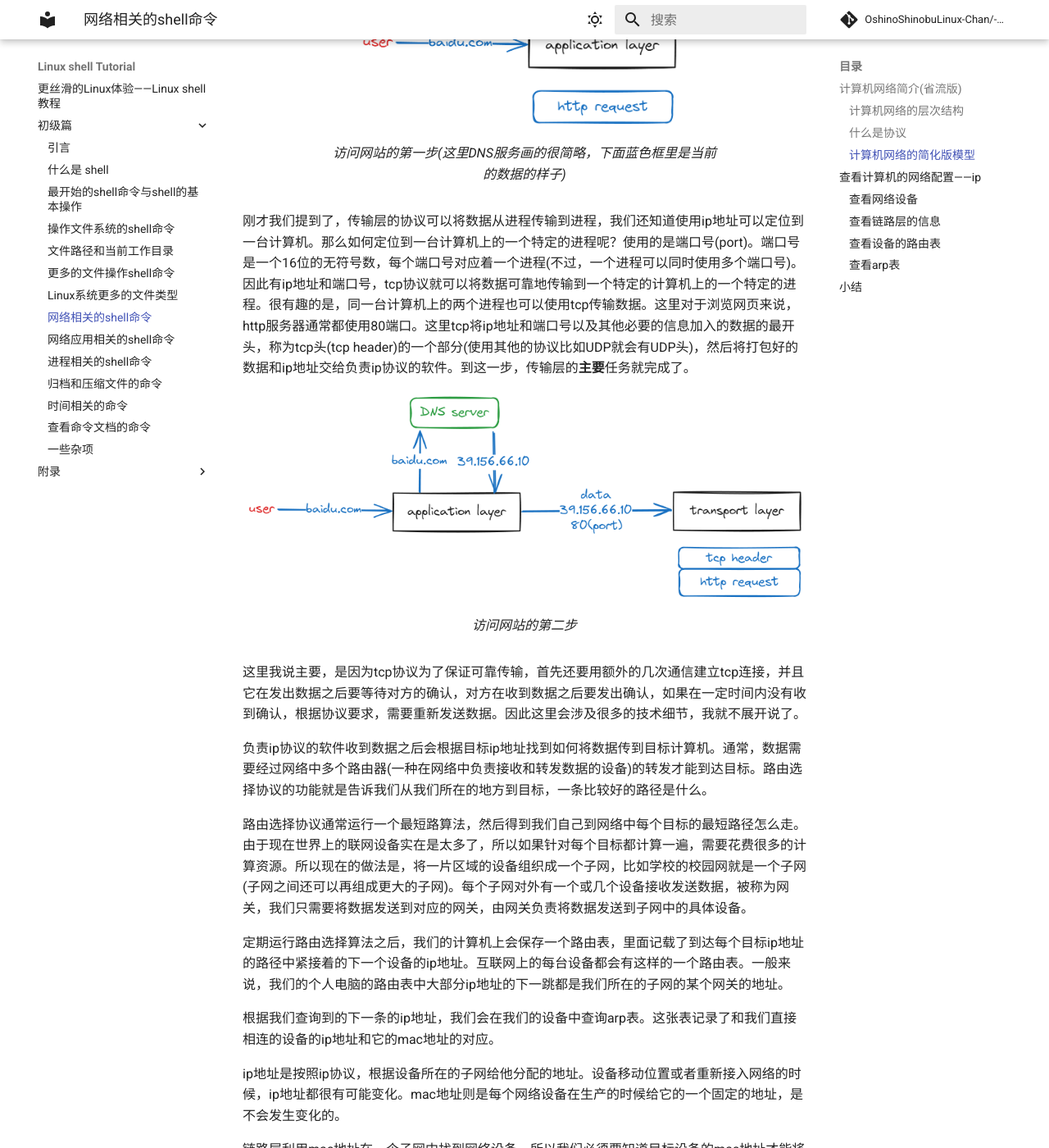
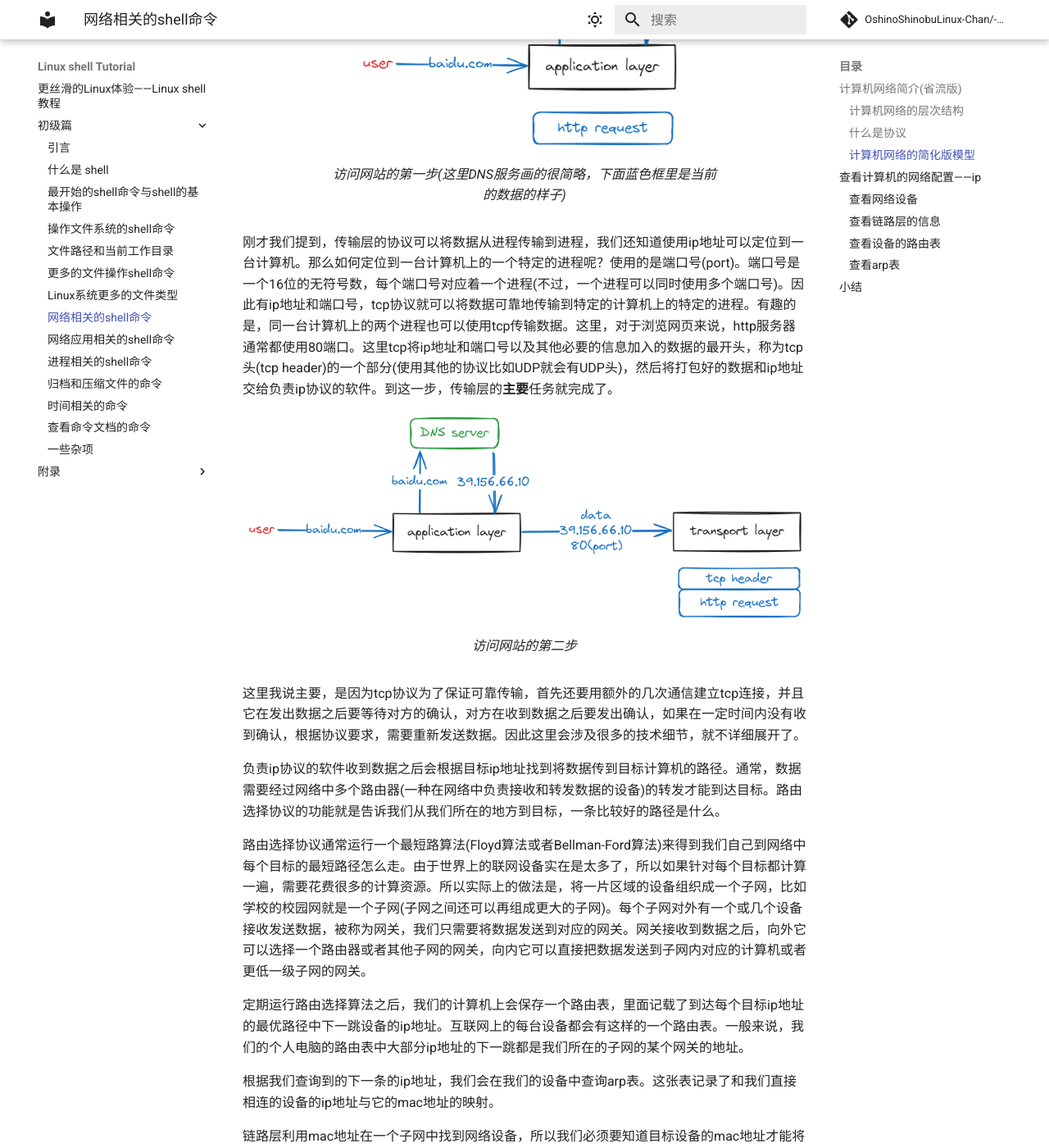
Before and after one commit to OshinoShinobu-Chan/Linux-shell-Tutorial, an MkDocs documentation site: the page built from docs/初级篇/h-8.网络相关的shell命令.md, in a window 1280 px wide and 1400 px high, scrolled down 2573 px. Shown: the whole window at 82% size. Built offline with MkDocs 1.6.1 and Material for MkDocs 9.7.7, drawn with Linux system fonts in a browser that asks for light colours; comment, search, counter and statistics services are not loaded; some of the changed text lies outside the part shown.

Commit message:
Fix typo in ch 8

````diff
--- a/docs/初级篇/h-8.网络相关的shell命令.md
+++ b/docs/初级篇/h-8.网络相关的shell命令.md
@@ -3,7 +3,7 @@
 !!! info "info"
     这一页会有比较多的图片，请在网络畅通的环境下浏览本页
 
-经过了前面三章的内容，我们终于结束了初级篇中对文件系统相关`shell`命令的介绍。网络功能也是操作系统为我们提供的很重要的一项服务，因此接下来我们会开始学习网络相关的`shell`命令。由于网络相关的技术有很多并且它们十分复杂且紧密相连，所以很难在短短的一两章里面清楚严谨地介绍所有网络相关命令。所以我打算采取这样的方式：首先用尽量简单通俗的方式方式介绍一下当前我们的互联网的模型和其中几个重要概念，然后我依次介绍几个常用的命令中最常用的几个用法。我必须承认，这一章中的其中几个命令，我所介绍的用法只是冰山一角，但是我受限于我的个人水平，篇幅和本文档定位的原因，我无法介绍更多详细的内容。如果经过了我的介绍，你对计算机网络产生了兴趣，推荐你去学习一下计算机网络这门课的相关知识，然后再利用网络或者相关的用户手册(如何查看用户手册将在[第13章]()中介绍)更加深入地学习一下这些命令的使用。
+经过了前面三章的内容，我们终于结束了初级篇中对文件系统相关`shell`命令的介绍。网络功能也是操作系统为我们提供的很重要的一项服务，因此接下来我们会开始学习网络相关的`shell`命令。由于网络相关的技术有很多并且它们十分复杂且紧密相连，所以很难在短短的一两章里面清楚严谨地介绍所有网络相关命令。所以我打算采取这样的方式：首先用尽量简单通俗的方式方式介绍一下当前我们的互联网的模型和其中几个重要概念，然后我依次介绍几个常用的命令中最常用的几个用法。我必须承认，这一章中的其中几个命令，我所介绍的用法只是冰山一角，但是我受限于我的个人水平，篇幅和本文档定位的原因，我无法介绍更多详细的内容。如果经过了我的介绍，你对计算机网络产生了兴趣，推荐你去学习一下计算机网络这门课程的相关知识，然后再利用互联网或者相关的用户手册(如何查看用户手册将在[第13章](./m-13.查看命令文档的命令.md)中介绍)更加深入地学习一下这些命令的使用。
 > 这里夹带一个私货，如果你希望系统学习计算机网络，强烈推荐中科大郑烇老师的计算机网络课程。[链接](https://www.bilibili.com/video/BV1JV411t7ow)(Bilibili, BV1JV411t7ow)
 
 ## 计算机网络简介(省流版)
@@ -15,7 +15,7 @@
 
 ### 什么是协议
 
-在计算机网络中，处于核心地位的就是各种协议。上面我们所说的能力，都是靠协议规范的。所谓协议，简单来说就是对某一层中某项功能的具体行为的规定。例如，我们想要有发送电子邮件的能力，相应的协议就规定了什么是电子邮件，要将你的邮件数据以什么样的形式发送出去才能被正确接收到等等。
+在计算机网络中，处于核心地位的就是各种**协议**。上面我们所说的能力，都是靠协议规范的。所谓协议，简单来说就是对某一层中某项功能的具体行为的规定。例如，我们想要有发送电子邮件的能力，相应的协议就规定了什么是电子邮件，要将你的邮件数据以什么样的形式发送出去才能被正确接收到等等。
 
 计算机网络的分层结构中，每一层都有若干功能，每种功能都有至少一个协议来规范。我们的计算机中就有大量的代码(可能是一个程序也可能是某个库)按照协议的要求实现了这些能力，这样我们的计算机才能连接互联网，使用各种网络应用。
 
@@ -23,7 +23,7 @@
 
 1. 应用层(application layer)：应用层提供的是用户直接接触的应用，它给我们提供的能力包括但不限于发送邮件(smtp, icmp, pop3协议)，浏览网页(http, https协议)，上传下载文件(http, https, ftp等协议)。后面我们会学到的一些命令就使用了应用层提供的能力。
 
-2. 传输层(transport layer)：传输层提供的是将数据从一个进程传输到另一个进程的能力。它给应用层的应用提供的能力包括但不限于可靠的数据传输(这里的可靠可以简单理解成在理论上保证发送的数据对方一定能接收到，tcp协议)，不可靠的数据传输(好处是高效，udp协议)。
+2. 传输层(transport layer)：传输层提供的是将数据从一个进程传输到另一个进程的能力(当然，这两个进程可以在不同的计算机上)。它给应用层的应用提供的能力包括但不限于可靠的数据传输(这里的可靠可以简单理解成在理论上保证发送的数据对方**一定**能**正确**接收到，tcp协议)，不可靠的数据传输(好处是高效，udp协议)。
 
 3. 网络层(internet layer)：网络层提供的是将数据从一台计算机传输到另一台计算机的能力(不保证可靠)。它给传输层提供的能力只有根据ip地址将数据发给对应的计算机(ip协议和一些路由选择协议)。
 
@@ -40,39 +40,40 @@
 
 这里我将用访问一个网站作为例子，将计算机网络应用是如何运行的进行一个十分简化的介绍。
 
-一般当我们打算访问一个网站的时候，我们首先会打开浏览器，然后在里面输入我们要访问的网站的网址。比如我们想要访问百度的主页。
+一般当我们打算访问一个网站时，我们首先会打开浏览器，然后在里面输入我们要访问的网站的网址。比如我们想要访问百度的主页。
 
 首先，浏览器会将`baidu.com`发给一个DNS服务器(这里的发送实际上就要从上到下经历那5层结构，但是这里我不打算详细描述因为后面马上会再说一遍这个)，询问`baidu.com`对应的ip地址。ip地址就是网络上一个设备的地址，根据ip协议，我们利用这个ip地址就能找到对应的服务器。
 
-得到这个ip地址之后，浏览器会将你的访问请求写成http协议的格式(http协议的具体内容在下一章)。到这一步，应用层的任务就完成了。接下来，这个请求数据会和ip地址还有端口号一起交给计算机中负责tcp协议的软件(操作系统就提供了这种服务，当然也可以使用其他软件来实现)。
+得到这个ip地址后，浏览器会将你的访问请求写成http协议的格式(http协议的具体内容在下一章)。至此，应用层的任务就完成了。接下来，这个请求数据会和ip地址还有端口号一起交给计算机中负责tcp协议的软件(操作系统就提供了这种服务，当然也可以使用其他软件来实现)。
 
 <figure markdown="span">
     ![step1](./resource/8-2.step1.png){ width=60% }
     <figcaption>访问网站的第一步(这里DNS服务画的很简略，下面蓝色框里是当前的数据的样子)<figcaption>
 </figure>
 
-刚才我们提到了，传输层的协议可以将数据从进程传输到进程，我们还知道使用ip地址可以定位到一台计算机。那么如何定位到一台计算机上的一个特定的进程呢？使用的是端口号(port)。端口号是一个16位的无符号数，每个端口号对应着一个进程(不过，一个进程可以同时使用多个端口号)。因此有ip地址和端口号，tcp协议就可以将数据可靠地传输到一个特定的计算机上的一个特定的进程。很有趣的是，同一台计算机上的两个进程也可以使用tcp传输数据。这里对于浏览网页来说，http服务器通常都使用80端口。这里tcp将ip地址和端口号以及其他必要的信息加入的数据的最开头，称为tcp头(tcp header)的一个部分(使用其他的协议比如UDP就会有UDP头)，然后将打包好的数据和ip地址交给负责ip协议的软件。到这一步，传输层的**主要**任务就完成了。
+刚才我们提到，传输层的协议可以将数据从进程传输到进程，我们还知道使用ip地址可以定位到一台计算机。那么如何定位到一台计算机上的一个特定的进程呢？使用的是端口号(port)。端口号是一个16位的无符号数，每个端口号对应着一个进程(不过，一个进程可以同时使用多个端口号)。因此有ip地址和端口号，tcp协议就可以将数据可靠地传输到特定的计算机上的特定的进程。有趣的是，同一台计算机上的两个进程也可以使用tcp传输数据。这里，对于浏览网页来说，http服务器通常都使用80端口。这里tcp将ip地址和端口号以及其他必要的信息加入的数据的最开头，称为tcp头(tcp header)的一个部分(使用其他的协议比如UDP就会有UDP头)，然后将打包好的数据和ip地址交给负责ip协议的软件。到这一步，传输层的**主要**任务就完成了。
 
 <figure markdown="span">
     ![step2](./resource/8-3.step2.png)
     <figcaption>访问网站的第二步<figcaption>
 </figure>
 
-这里我说主要，是因为tcp协议为了保证可靠传输，首先还要用额外的几次通信建立tcp连接，并且它在发出数据之后要等待对方的确认，对方在收到数据之后要发出确认，如果在一定时间内没有收到确认，根据协议要求，需要重新发送数据。因此这里会涉及很多的技术细节，我就不展开说了。
+这里我说主要，是因为tcp协议为了保证可靠传输，首先还要用额外的几次通信建立tcp连接，并且它在发出数据之后要等待对方的确认，对方在收到数据之后要发出确认，如果在一定时间内没有收到确认，根据协议要求，需要重新发送数据。因此这里会涉及很多的技术细节，就不详细展开了。
 
-负责ip协议的软件收到数据之后会根据目标ip地址找到如何将数据传到目标计算机。通常，数据需要经过网络中多个路由器(一种在网络中负责接收和转发数据的设备)的转发才能到达目标。路由选择协议的功能就是告诉我们从我们所在的地方到目标，一条比较好的路径是什么。
+负责ip协议的软件收到数据之后会根据目标ip地址找到将数据传到目标计算机的路径。通常，数据需要经过网络中多个路由器(一种在网络中负责接收和转发数据的设备)的转发才能到达目标。路由选择协议的功能就是告诉我们从我们所在的地方到目标，一条比较好的路径是什么。
 
-路由选择协议通常运行一个最短路算法，然后得到我们自己到网络中每个目标的最短路径怎么走。由于现在世界上的联网设备实在是太多了，所以如果针对每个目标都计算一遍，需要花费很多的计算资源。所以现在的做法是，将一片区域的设备组织成一个子网，比如学校的校园网就是一个子网(子网之间还可以再组成更大的子网)。每个子网对外有一个或几个设备接收发送数据，被称为网关，我们只需要将数据发送到对应的网关，由网关负责将数据发送到子网中的具体设备。
+路由选择协议通常运行一个最短路算法(Floyd算法或者Bellman-Ford算法)来得到我们自己到网络中每个目标的最短路径怎么走。由于世界上的联网设备实在是太多了，所以如果针对每个目标都计算一遍，需要花费很多的计算资源。所以实际上的做法是，将一片区域的设备组织成一个子网，比如学校的校园网就是一个子网(子网之间还可以再组成更大的子网)。每个子网对外有一个或几个设备接收发送数据，被称为网关，我们只需要将数据发送到对应的网关。网关接收到数据之后，向外它可以选择一个路由器或者其他子网的网关，向内它可以直接把数据发送到子网内对应的计算机或者更低一级子网的网关。
 
-定期运行路由选择算法之后，我们的计算机上会保存一个路由表，里面记载了到达每个目标ip地址的路径中紧接着的下一个设备的ip地址。互联网上的每台设备都会有这样的一个路由表。一般来说，我们的个人电脑的路由表中大部分ip地址的下一跳都是我们所在的子网的某个网关的地址。
+定期运行路由选择算法之后，我们的计算机上会保存一个路由表，里面记载了到达每个目标ip地址的最优路径中下一跳设备的ip地址。互联网上的每台设备都会有这样的一个路由表。一般来说，我们的个人电脑的路由表中大部分ip地址的下一跳都是我们所在的子网的某个网关的地址。
 
-根据我们查询到的下一条的ip地址，我们会在我们的设备中查询arp表。这张表记录了和我们直接相连的设备的ip地址和它的mac地址的对应。
-
-ip地址是按照ip协议，根据设备所在的子网给他分配的地址。设备移动位置或者重新接入网络的时候，ip地址都很有可能变化。mac地址则是每个网络设备在生产的时候给它的一个固定的地址，是不会发生变化的。
+根据我们查询到的下一条的ip地址，我们会在我们的设备中查询arp表。这张表记录了和我们直接相连的设备的ip地址与它的mac地址的映射。
 
 链路层利用mac地址在一个子网中找到网络设备，所以我们必须要知道目标设备的mac地址才能将数据发送到它。但是网络层使用的是ip地址，因此在一个子网内部，使用arp协议来知道某个ip地址的设备的mac地址。这个协议也很简单，就是如果不知道，那就广播一个询问给这个子网内的全部设备，对应ip地址的设备就会将自己的mac地址返回给询问者。询问者就会将这个ip地址和mac地址的对应记录在表中。因为ip地址经常会发生变化，所以arp表的内容如果时间长了就会被清理掉。
 
-知道了mac地址后之后，传输层就会将目标ip地址等信息也加入到数据最开头，ip头(ip header)中，然后将数据和mac地址传给链路层。
+!!! info "info"
+    ip地址是按照ip协议，根据设备所在的子网给设备分配的地址。设备移动位置或者重新接入网络的时候，ip地址很有可能变化。而mac地址则是每个网络设备在生产的时候给它的一个固定的地址，是不会发生变化的。也就是ip地址跟设备在网络中的位置有关，mac地址则只是和设备有关。这就是为什么我们同时需要ip地址和mac地址。
+
+知道了mac地址后，传输层就会将目标ip地址等信息也加入到数据最开头，ip头(ip header)中，然后将数据和mac地址传给链路层。
 
 <figure markdown="span">
     ![step3](./resource/8-4.step3.png)
@@ -86,16 +87,16 @@
     <figcaption>访问网站的第四步，数据经过链路层的包装从网卡被发出。<figcaption>
 </figure>
 
-数据发送出去之后会经过网关以及互联网上的多个路由器的中转。每次中转，接收数据的设备都会检查数据中最开始的头部信息。然后数据头部会被扔掉然后向上传递直到到达到达中转设备的网络层。中转设备的网络层会检查ip头中的目标ip，发现不是自己，于是中转设备会知道自己是这条路径中的一跳。然后中转设备会根据路由表找到下一跳，重新包装数据(比如，每一次转发下一跳mac地址都会发生变化)，之后再向下经过链路层和物理层被发送出去。最终数据会到达我们要访问的网站的服务器。
+数据发送出去之后会经过网关以及互联网上的多个路由器的中转。每次中转，接收数据的设备都会检查数据中最开始的头部信息。然后数据头部会被扔掉然后向上传递直到到达到达中转设备的网络层。中转设备的网络层会检查ip头中的目标ip，发现不是自己，于是中转设备会知道自己是这条路径中的一跳。然后中转设备会根据路由表找到下一跳，重新包装数据(每一次转发下一跳的mac地址都会发生变化)，之后再向下经过链路层和物理层被发送出去。最终数据会到达我们要访问的网站的服务器。
 
 <figure markdown="span">
     ![step5](./resource/8-6.step5.png)
     <figcaption>访问网站的第五步，数据经过多跳之后到达服务器<br>其中红色方块是我们的个人电脑, 蓝色圆圈是网关或者路由器<br>橙色方块是服务器, 绿色圆圈是子网<figcaption>
 </figure>
 
-在服务器这一端，首先网卡会接收到数据，然后检查ethernet头发现目标mac地址是自己，就会把数据向上传输给链路层。链路层检查到ethernet头中目标是自己之后，就会将ethernet头扔掉将数据向上传输给网络层。网络层检查ip头中目标ip地址是自己之后，根据ip头中的信息发现这个数据应该由tcp协议处理，就会将ip头扔掉之后向上转发给负责tcp协议的软件。负责tcp协议的软件根据tcp头中的端口号信息，找到对应的进程，将tcp头扔掉之后数据传输给进程。此时，服务器上的相应进程就收到了和浏览器当初发出来的数据完全一样的数据。
+在服务器这一端，网卡会首先接收到数据，然后检查ethernet头。服务器发现目标mac地址是自己，就会把数据向上交给链路层。链路层检查到ethernet头中目标是自己之后，就会将ethernet头扔掉将数据向上交给网络层。网络层检查ip头中目标ip地址是自己之后，根据ip头中的信息发现这个数据应该由tcp协议处理，就会将ip头扔掉之后向上交给负责tcp协议的软件。负责tcp协议的软件根据tcp头中的端口号信息，找到对应的进程，将tcp头扔掉之后把数据交给它。此时，服务器上的相应进程就收到了和浏览器当初发出来的数据完全一样的数据(应当是一个http协议的请求数据)。
 
-服务器进程最终根据http协议的规定，解析数据，发现是一个用户请求网页数据。至此，我们的请求数据终于到达服务器了。之后服务器会经过几乎同样的步骤，将网页数据传输给我们的计算机上的浏览器，浏览器再将网页数据渲染到屏幕上，我们就在浏览器中看到我们访问的网页了。
+服务器进程最终根据http协议的规定，解析数据，发现是一个用户请求网页数据。至此，我们的请求数据终于到达服务器了。之后服务器会经过几乎同样的步骤，将网页数据传输到我们的计算机上的浏览器，浏览器再将网页数据渲染到屏幕上，我们就在浏览器中看到我们访问的网页了。
 
 有必要说明，上面的模型是一个非常简化的模型，并且只是一个例子。例如在链路层使用的不一定是Ethernet II协议，在中间的转发设备上，我们发送的数据可能被切分成多个段等。这里我只是描述了一种比较简单的可能性。
 
@@ -140,7 +141,7 @@
 
 另外，我们看到全大写的`UP`或者`DOWN`或者`UNKNOW`表示这个设备是否启动。
 
-其他的信息如果你好奇可以自己去查阅相关资料。
+其他的信息如果你好奇，可以自己去查阅相关资料。
 
 如果你希望得到更简略的信息可以使用`--brief`选项
 ```bash
@@ -180,7 +181,7 @@
 
 ## 小结
 
-这一章我们花了很多篇幅介绍了计算机网络的一点基础知识，这些都是重要的前置知识。当然，计算机网络技术内容非常多，远不是这一点点文字就能介绍完的。在这之后，我们介绍了我们的第一个和网络相关的`shell`命令——`ip`，这个命令可以查看我们的计算机上的网络配置和计算机网络5层结构中下面4层的信息。下一章，我们将重点关注我们关系最紧密的应用层，介绍一些应用层的`shell`命令。利用那些命令，我们将会拥有使用计算机网络的能力，我们将使用`shell`命令访问网页，接收发送邮件，从网络上下载文件等等。
+这一章我们花了很多篇幅介绍了计算机网络的一点基础知识，这些都是重要的前置知识。当然，计算机网络技术内容非常多，远不是这一点点文字就能介绍完的。在这之后，我们介绍了我们的第一个和网络相关的`shell`命令——`ip`，这个命令可以查看我们的计算机上的网络配置和计算机网络5层结构中下面4层的信息。下一章，我们将重点关注与我们关系最紧密的应用层，介绍一些应用层的`shell`命令。利用那些命令，我们将会拥有使用计算机网络的能力，我们将使用`shell`命令访问网页，接收发送邮件，从网络上下载文件等等。
 
 <script src="https://giscus.app/client.js"
         data-repo="OshinoShinobu-Chan/Linux-shell-Tutorial"
````
Also changed, not shown: other parts of docs/初级篇/h-8.网络相关的shell命令.md (+3 -3 lines).
